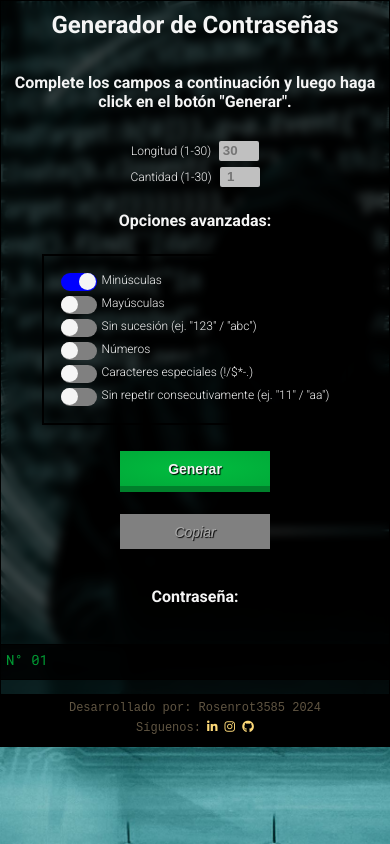
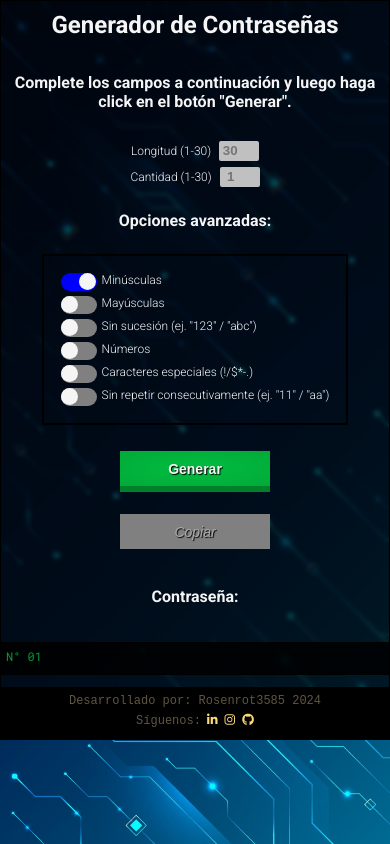
Before and after one commit to Rosenrot3585/A_Pass_Generator, a plain HTML site: page index.html in a window 390 px wide. Drawn offline with Linux system fonts and the light colour scheme.

Commit message:
new background image

```diff
--- a/styles/styles.css
+++ b/styles/styles.css
@@ -20,7 +20,7 @@ html{
 
 body {
     background-color:whitesmoke;
-    background-image: url(../multimedia/hacker1.webp);
+    background-image: url(../multimedia/blueCon.jpg);
     background-size:cover;
     background-repeat: no-repeat;
     display: flex;
@@ -340,8 +340,10 @@ footer {
 
 @media screen and (max-width: 768px) {
     body{
-        background-image: url(../multimedia/Hackerportrait.jpg);
+        background-image: url(../multimedia/blueConPor.jpg);
         background-size: cover;
+
+
     }
     .main {
         flex-direction: column;
@@ -354,6 +356,8 @@ footer {
         width: 100%;
         height: 100%;
         border-radius: 0;
+        backdrop-filter: blur(2px);
+    -webkit-backdrop-filter: blur(2px);
     }
     h3{
         font-size: 16px;
@@ -406,7 +410,7 @@ footer {
     #cagePass{
         height: auto;
         margin-bottom: 1em;
-        font-size: 14px;
+        font-size: 12px;
         overflow: auto;
     }
     footer{
```
Also changed, not shown: multimedia/Hackerportrait.jpg (deleted), multimedia/blueCon.jpg (added), multimedia/blueConPor.jpg (added), multimedia/hacker.jpg (deleted), multimedia/hacker1.webp (deleted).
